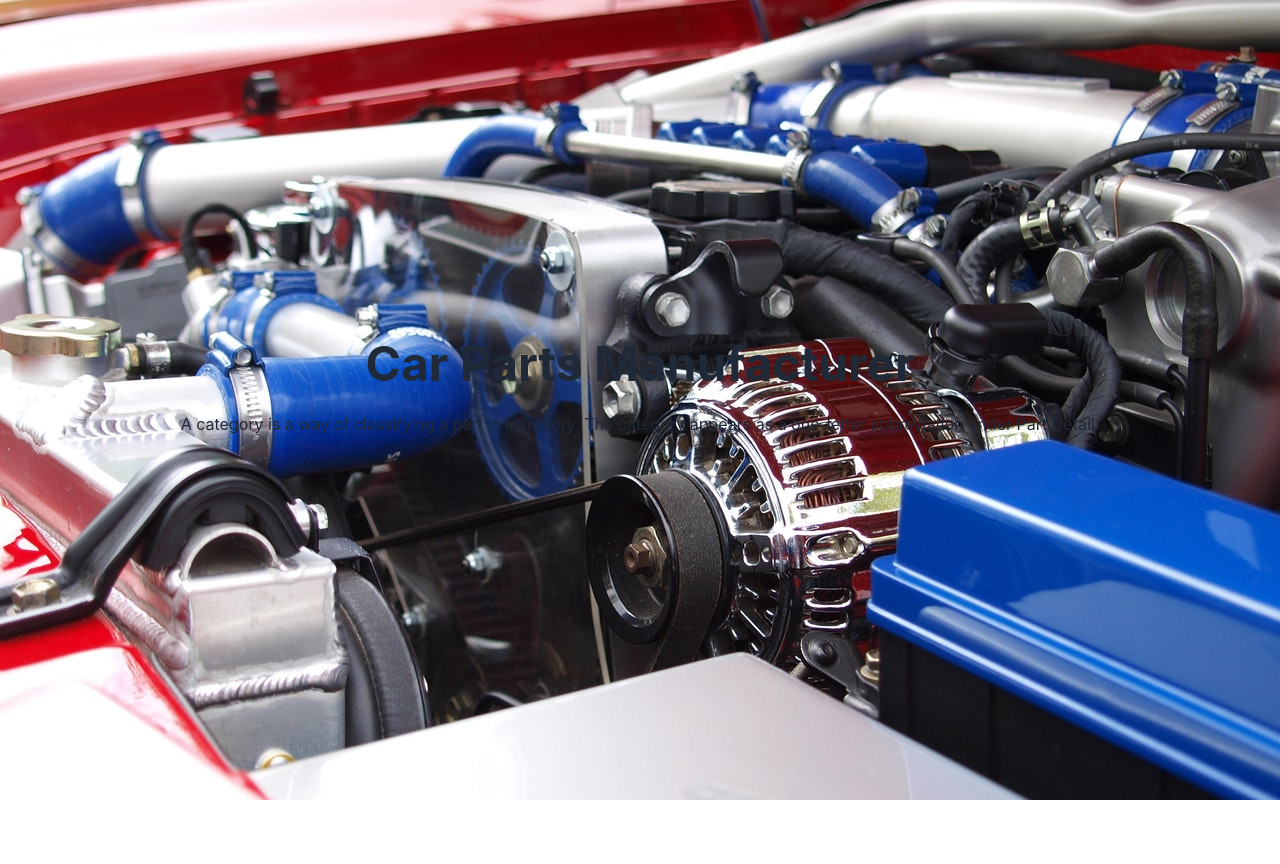
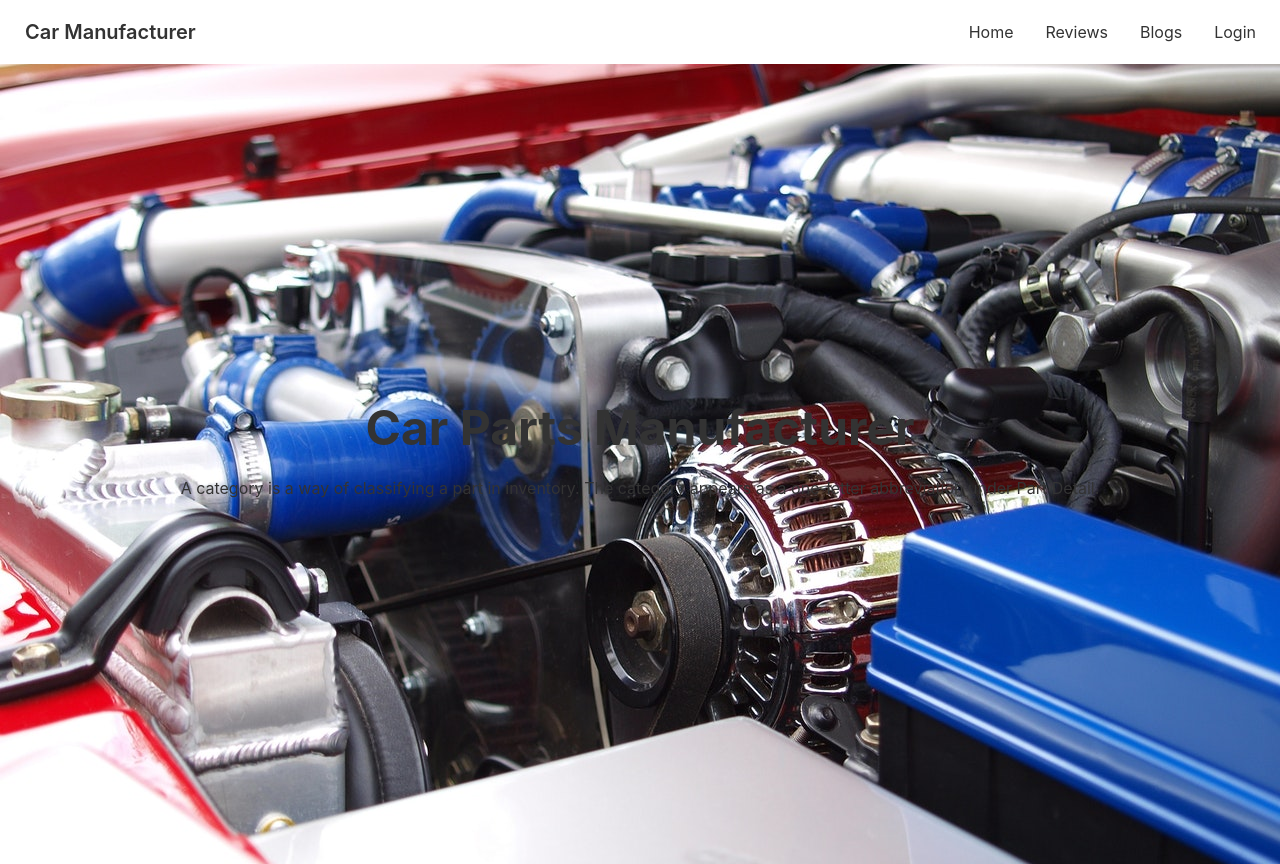
Before and after one commit to ambishalsaha01/manufacturer-website-client-side-12, a React (Create React App) app: page / in a window 1280 px wide. Before the commit the page ends 800 px from the top, so only its background shows below. Built offline with nearby package versions, Linux system fonts and the light colour scheme.

Commit message:
implement navbar

```diff
--- a/src/App.js
+++ b/src/App.js
@@ -1,10 +1,12 @@
 import { Route, Routes } from 'react-router-dom';
 import './App.css';
 import Home from './Pages/Home/Home';
+import Navbar from './Pages/Shared/Navbar';
 
 function App() {
   return (
     <div className="App">
+      <Navbar></Navbar>
       <Routes>
         <Route path='/' element={<Home></Home>}></Route>
         <Route path='/home' element={<Home></Home>}></Route>
--- a/src/Pages/Home/Banner.js
+++ b/src/Pages/Home/Banner.js
@@ -3,11 +3,11 @@
 
 const Banner = () => {
     return (
-        <div class="hero min-h-screen bg-center bg-no-repeat bg-cover" style={{backgroundImage: `url(${background})`}}>
-            <div class="hero-content text-center">
-                <div class="max-w-5xl">
-                    <h1 class="text-5xl font-bold">Car Parts Manufacturer</h1>
-                    <p class="py-6">A category is a way of classifying a part in inventory. The category appears as a one-letter abbreviation under Part Detail.</p>
+        <div className="hero min-h-screen bg-center bg-no-repeat bg-cover" style={{backgroundImage: `url(${background})`}}>
+            <div className="hero-content text-center">
+                <div className="max-w-5xl">
+                    <h1 className="text-5xl font-bold">Car Parts Manufacturer</h1>
+                    <p className="py-6">A category is a way of classifying a part in inventory. The category appears as a one-letter abbreviation under Part Detail.</p>
                 </div>
             </div>
         </div>
--- a/src/Pages/Shared/Navbar.js
+++ b/src/Pages/Shared/Navbar.js
@@ -1,9 +1,31 @@
 import React from 'react';
+import { Link } from 'react-router-dom';
 
 const Navbar = () => {
+    const navItems = <>
+        <li><Link to="/">Home</Link></li>
+        <li><Link to="/review">Reviews</Link></li>
+        <li><Link to="/blogs">Blogs</Link></li>
+        <li><Link to="/login">Login</Link></li>
+    </>
     return (
-        <div>
-
+        <div className="navbar bg-base-100">
+            <div className="navbar-start">
+                <div className="dropdown">
+                    <label tabIndex="0" className="btn btn-ghost lg:hidden">
+                        <svg xmlns="http://www.w3.org/2000/svg" className="h-5 w-5" fill="none" viewBox="0 0 24 24" stroke="currentColor"><path strokeLinecap="round" strokeLinejoin="round" strokeWidth="2" d="M4 6h16M4 12h8m-8 6h16" /></svg>
+                    </label>
+                    <ul tabIndex="0" className="menu menu-compact dropdown-content mt-3 p-2 shadow bg-base-100 rounded-box w-52">
+                        {navItems}
+                    </ul>
+                </div>
+                <a className="btn btn-ghost normal-case text-xl">Car Manufacturer</a>
+            </div>
+            <div className="navbar-end hidden lg:flex">
+                <ul className="menu menu-horizontal p-0">
+                    {navItems}
+                </ul>
+            </div>
         </div>
     );
 };
--- a/tailwind.config.js
+++ b/tailwind.config.js
@@ -3,5 +3,20 @@
   theme: {
     extend: {},
   },
+  daisyui: {
+    themes: [
+      {
+        doctortheme: {
+          primary: "#0FCFEC",
+          secondary: "#19D3AE",
+          accent: "#3A4256",
+          neutral: "#3d4451",
+          "base-100": "#ffffff",
+        },
+      },
+      "dark",
+      "cupcake",
+    ],
+  },
   plugins: [require("daisyui")],
 }
```
